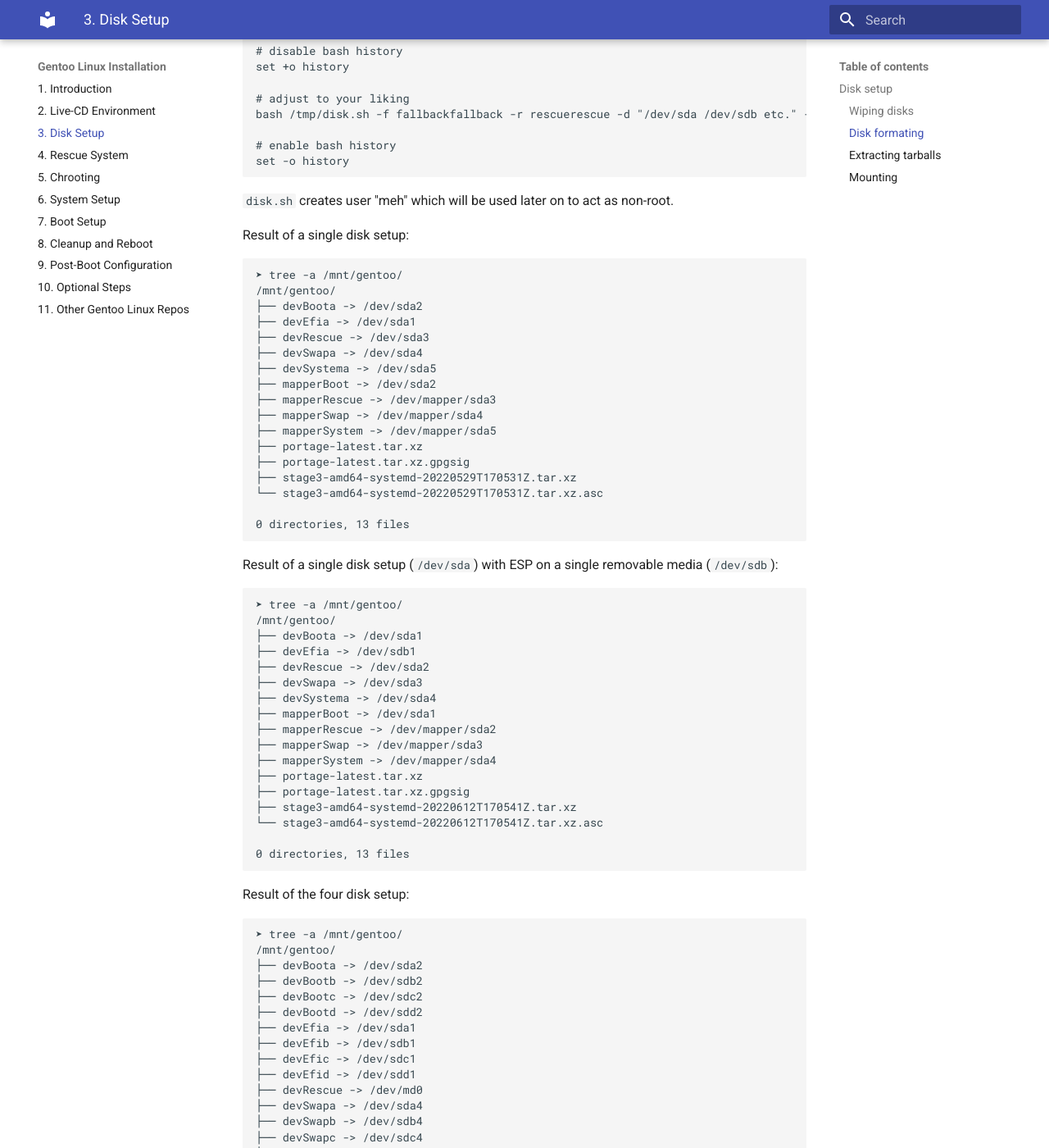
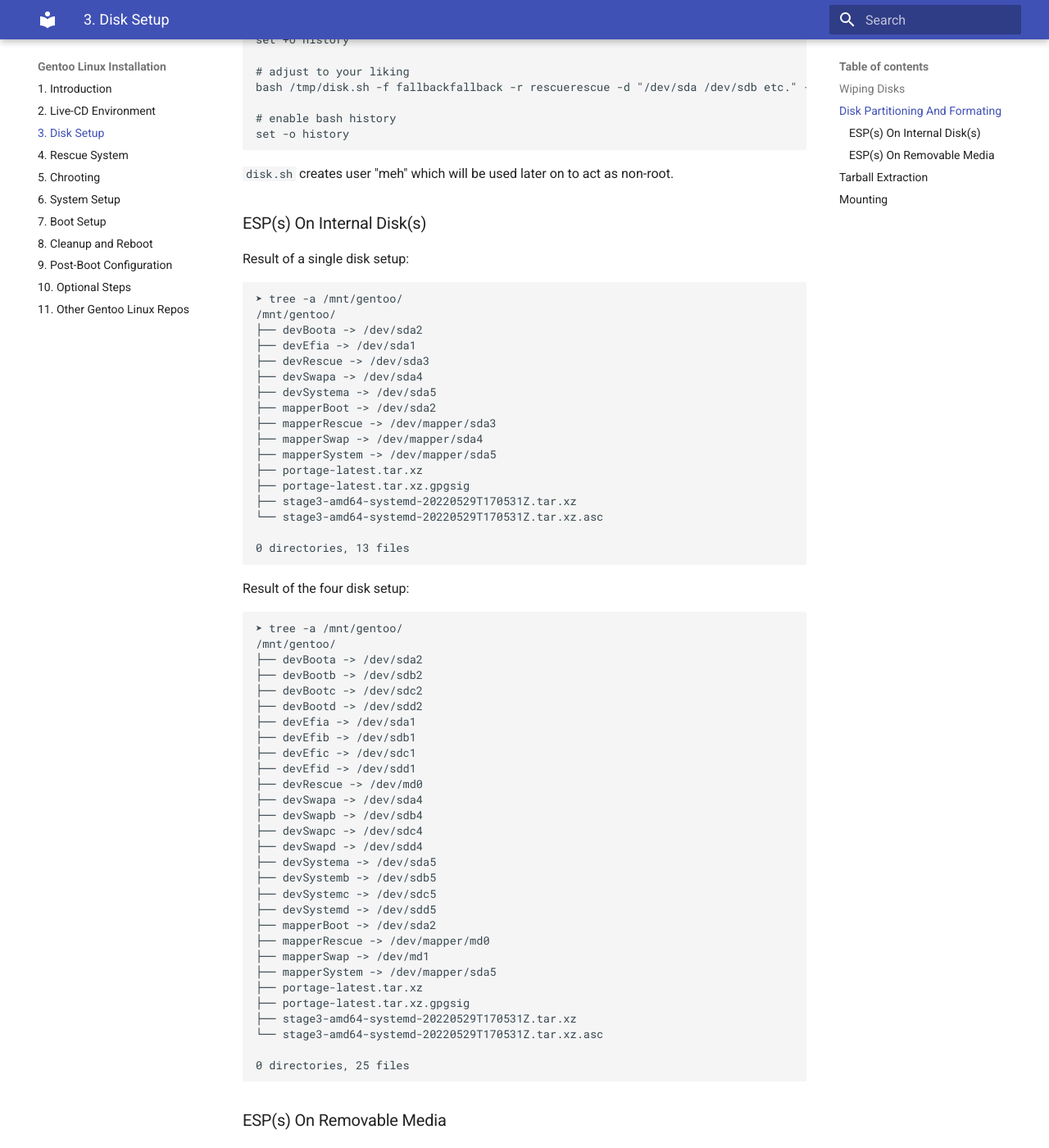
Before and after one commit to duxsco/gentoo-installation, an MkDocs documentation site: the page built from docs/03_disk_setup.md, in a window 1280 px wide and 1400 px high, scrolled down 671 px. Shown: the whole window at 82% size. Built offline with MkDocs 1.6.1 and Material for MkDocs 9.7.7, drawn with Linux system fonts in a browser that asks for light colours; some of the changed text lies outside the part shown.

Commit message:
Update headers of "3. Disk Setup"

````diff
--- a/docs/03_disk_setup.md
+++ b/docs/03_disk_setup.md
@@ -1,6 +1,4 @@
-## Disk setup
-
-### Wiping disks
+## Wiping Disks
 
 `disk.sh` expects the disks, where you want to install Gentoo Linux on, to be completely empty.
 
@@ -14,7 +12,7 @@ lsblk -npo kname "${disk}" | grep "^${disk}" | sort -r | while read -r i; do wip
 
 > ⚠ If you have confidential data stored in a non-encrypted way and don't want to risk the data landing in foreign hands I recommend the use of something like `dd`, e.g. https://wiki.archlinux.org/title/Securely_wipe_disk ⚠
 
-### Disk formating
+## Disk Partitioning And Formating
 
 Prepare the disks (copy&paste one after the other):
 
@@ -32,6 +30,8 @@ set -o history
 ```
 
 `disk.sh` creates user "meh" which will be used later on to act as non-root.
+
+### ESP(s) On Internal Disk(s)
 
 Result of a single disk setup:
 
@@ -51,28 +51,6 @@ Result of a single disk setup:
 ├── portage-latest.tar.xz.gpgsig
 ├── stage3-amd64-systemd-20220529T170531Z.tar.xz
 └── stage3-amd64-systemd-20220529T170531Z.tar.xz.asc
-
-0 directories, 13 files
-```
-
-Result of a single disk setup (`/dev/sda`) with ESP on a single removable media (`/dev/sdb`):
-
-```bash
-➤ tree -a /mnt/gentoo/
-/mnt/gentoo/
-├── devBoota -> /dev/sda1
-├── devEfia -> /dev/sdb1
-├── devRescue -> /dev/sda2
-├── devSwapa -> /dev/sda3
-├── devSystema -> /dev/sda4
-├── mapperBoot -> /dev/sda1
-├── mapperRescue -> /dev/mapper/sda2
-├── mapperSwap -> /dev/mapper/sda3
-├── mapperSystem -> /dev/mapper/sda4
-├── portage-latest.tar.xz
-├── portage-latest.tar.xz.gpgsig
-├── stage3-amd64-systemd-20220612T170541Z.tar.xz
-└── stage3-amd64-systemd-20220612T170541Z.tar.xz.asc
 
 0 directories, 13 files
 ```
@@ -111,6 +89,30 @@ Result of the four disk setup:
 0 directories, 25 files
 ```
 
+### ESP(s) On Removable Media
+
+Result of a single disk setup (`/dev/sda`) with ESP on a single removable media (`/dev/sdb`):
+
+```bash
+➤ tree -a /mnt/gentoo/
+/mnt/gentoo/
+├── devBoota -> /dev/sda1
+├── devEfia -> /dev/sdb1
+├── devRescue -> /dev/sda2
+├── devSwapa -> /dev/sda3
+├── devSystema -> /dev/sda4
+├── mapperBoot -> /dev/sda1
+├── mapperRescue -> /dev/mapper/sda2
+├── mapperSwap -> /dev/mapper/sda3
+├── mapperSystem -> /dev/mapper/sda4
+├── portage-latest.tar.xz
+├── portage-latest.tar.xz.gpgsig
+├── stage3-amd64-systemd-20220612T170541Z.tar.xz
+└── stage3-amd64-systemd-20220612T170541Z.tar.xz.asc
+
+0 directories, 13 files
+```
+
 Result of a four disk setup (`/dev/sda`, `/dev/sdb`, `/dev/sdc` and `/dev/sdd`) with ESP on two removable media (`/dev/sde` for daily use and `/dev/sdf` as fallback):
 
 ```bash
@@ -143,7 +145,7 @@ Result of a four disk setup (`/dev/sda`, `/dev/sdb`, `/dev/sdc` and `/dev/sdd`)
 0 directories, 23 files
 ```
 
-### Extracting tarballs
+## Tarball Extraction
 
 > ⚠ Current `stage3-amd64-systemd-*.tar.xz` is downloaded by default. Download and extract your stage3 flavour if it fits your needs more, but choose a systemd flavour of stage3, because this is required later on. Check the official handbook for the steps to be taken, especially in regards to verification. ⚠
 
@@ -165,7 +167,7 @@ mount -o noatime,subvol=@ebuilds /mnt/gentoo/mapperSystem /mnt/gentoo/var/db/rep
 tar --transform 's/^portage/gentoo/' -C /mnt/gentoo/var/db/repos/ -xvpJf /mnt/gentoo/portage-latest.tar.xz; echo $?
 ```
 
-### Mounting
+## Mounting
 
 ```bash
 mount -t tmpfs -o noatime,nodev,nosuid,mode=1777,uid=root,gid=root tmpfs /mnt/gentoo/tmp && \
````
